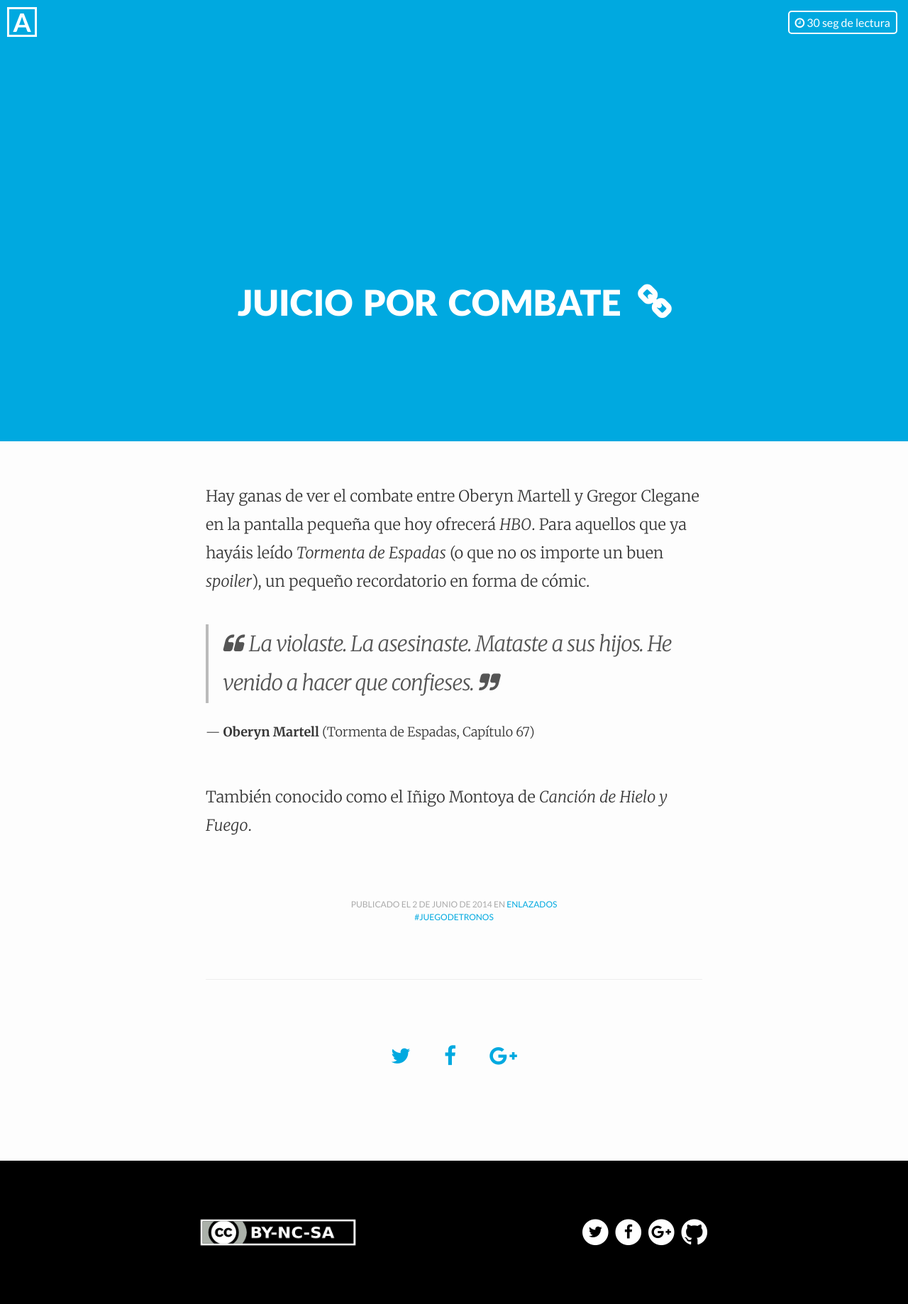
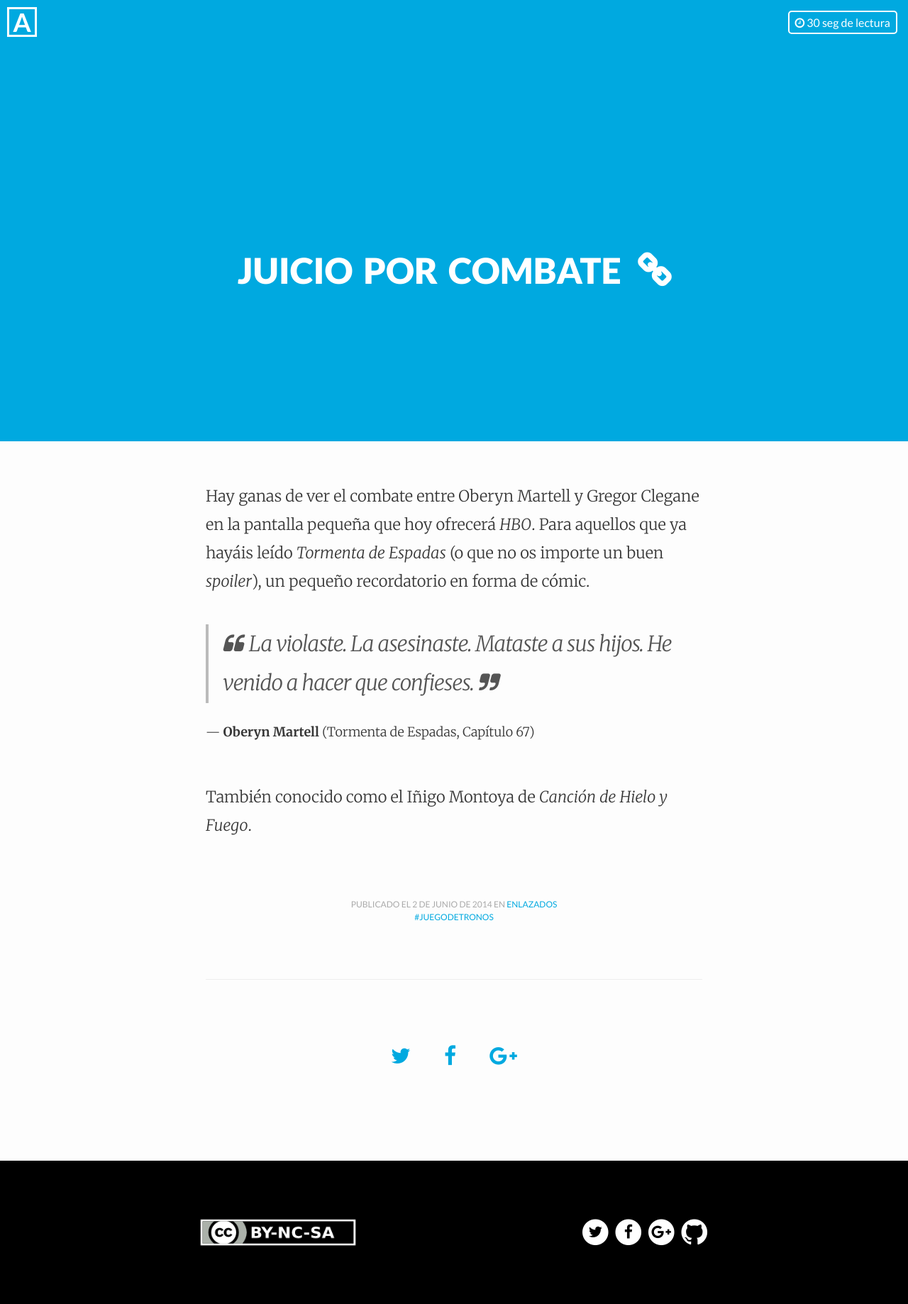
Before and after one commit to asiertejada/asiertejada.github.io, a Jekyll site: the page built from _posts/2014-06-02-juicio-por-combate.md, in a window 1280 px wide. Shown: the whole page at 71% size. Built offline with Jekyll 4.4.1, drawn with Linux system fonts in a browser that asks for light colours.

Commit message:
Testing responsive post titles

```diff
--- a/_sass/_layout.scss
+++ b/_sass/_layout.scss
@@ -391,7 +391,7 @@ div.excerpt-link {
     margin: 0 auto;
     height: auto;
     position: relative;
-    bottom: 224px;
+    bottom: 21vw;
     text-align: center;
 }
 
@@ -653,7 +653,7 @@ a.external:after {
   	    font-size: 20px;
   	    line-height: 22px;
         position: relative;
-        top: 130px;
+//        top: 130px;
     }
 }
 
@@ -663,7 +663,7 @@ a.external:after {
   	    font-size: 28px;
   	    line-height: 32px;
         position: absolute;
-        top: 100px;
+//        top: 100px;
     }
 }
 
```
